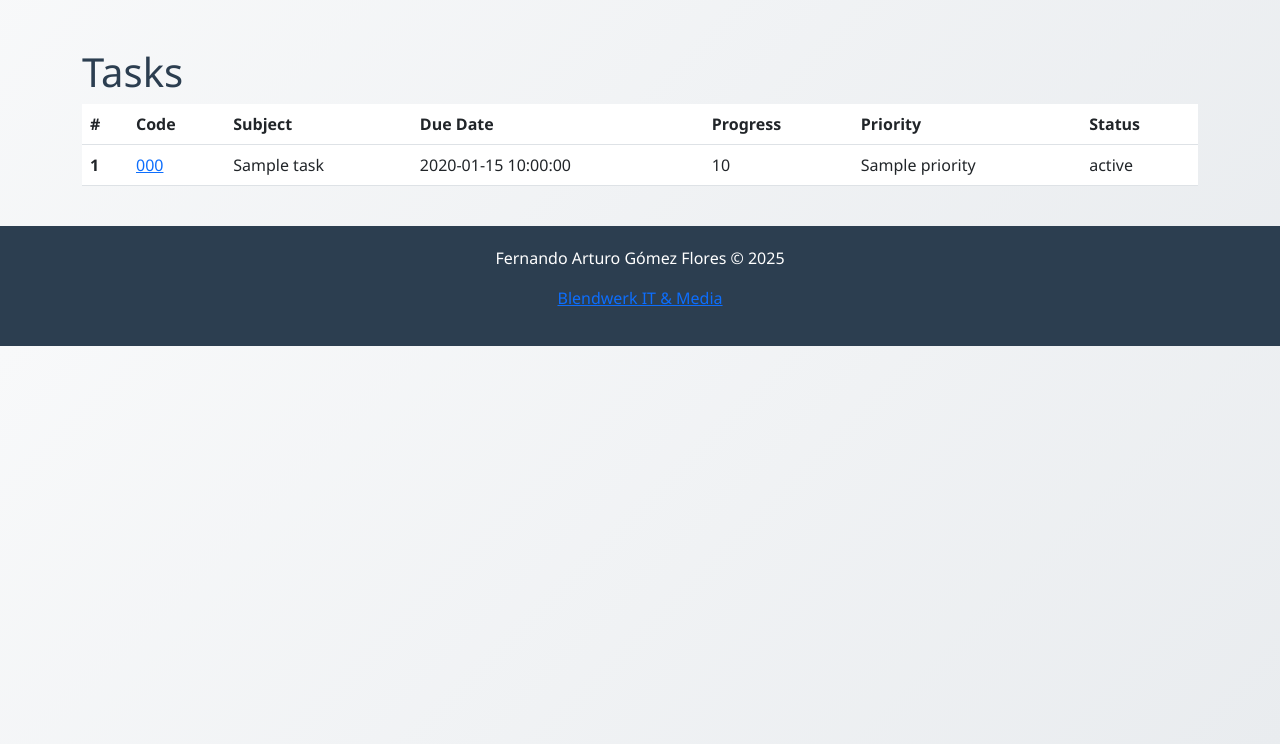
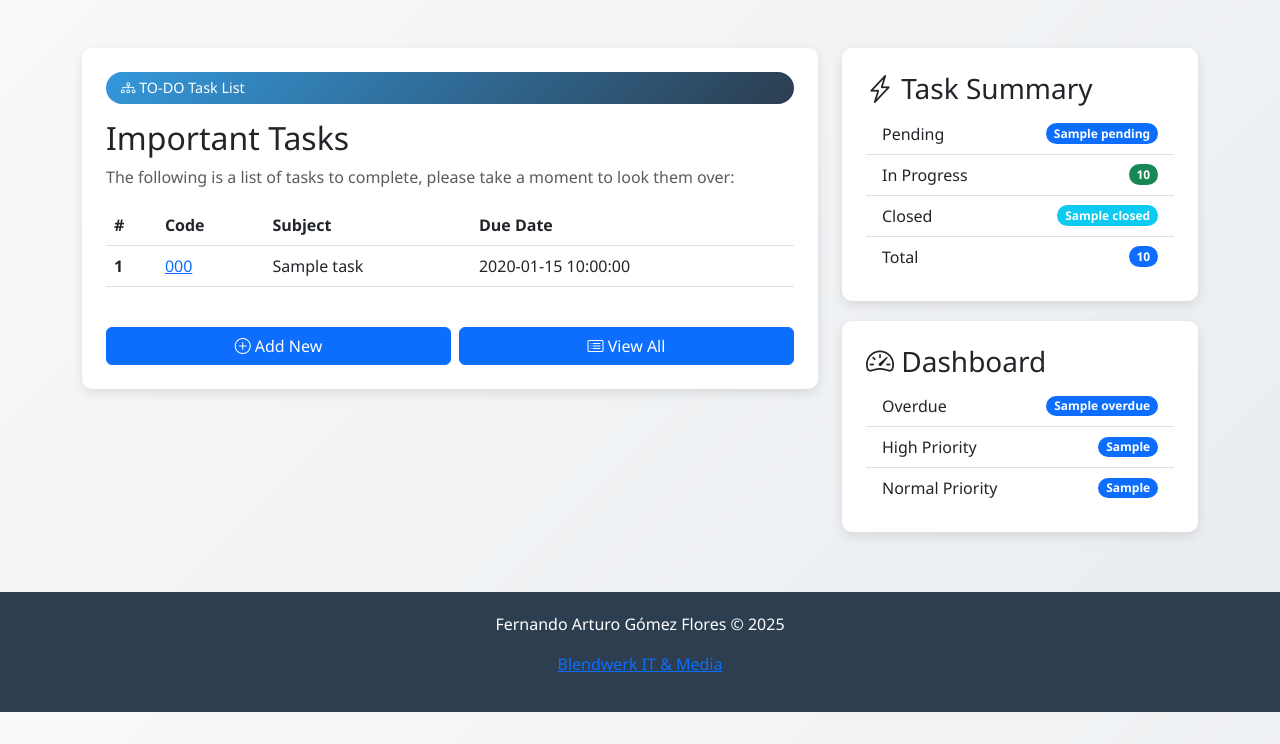
Before and after one commit to fernandoagomezf/python-todo-app, a Python web app: template src/templates/home/index.html in a window 1280 px wide. Shown: the part 56-800 px from the top of the page. Run offline with Jinja, Linux system fonts and the light colour scheme; the template is opened without the code that fills it: most values are stand-ins (such as "Sample title", 1, 10 or a date in 2020).

Commit message:
feat: agregar tareas y resumen en la plantilla de inicio, actualizar rutas de tareas

```diff
--- a/src/main.py
+++ b/src/main.py
@@ -22,7 +22,7 @@ def home_about():
 def task_index():
     return webapp.route("task", "get_index")
 
-@webapp.get_engine().route('/task/<uuid:task_id>')
+@webapp.get_engine().route('/task/<uuid:id>')
 def task_detail(id: UUID):
     return webapp.route("task", "detail", {"id": id})
 
--- a/src/templates/home/index.html
+++ b/src/templates/home/index.html
@@ -1,7 +1,15 @@
 {% extends "master.html" %}
 
 {% block content %}
-    <h1>Tasks</h1>
+    <div class="row">
+            <div class="col-lg-8">
+                <div class="card p-4 mb-4">
+                    <span class="model-badge"><i class="bi bi-diagram-3"></i> TO-DO Task List</span>
+                    <h2>Important Tasks</h2>
+                    <p class="text-muted">The following is a list of tasks to complete, please take a moment to look them over:</p>
+
+                    <div class="row">
+                        <div class="col-md-12 mb-6">
                             <table class="table">
                                 <thead>
                                     <tr>
@@ -9,23 +17,73 @@
                                         <th scope="col">Code</th>
                                         <th scope="col">Subject</th>
                                         <th scope="col">Due Date</th>
-                <th scope="col">Progress</th>
-                <th scope="col">Priority</th>
-                <th scope="col">Status</th>
                                     </tr>
                                 </thead>
                                 <tbody>
                                     {% for task in tasks %}
                                     <tr>
                                         <th scope="row">{{ loop.index }}</th>
-                <td><a href="{{ url_for('task', task_id=task.id) }}">{{ task.code }}</a></td>
+                                        <td><a href="{{ url_for('task_detail', id=task.id) }}">{{ task.code }}</a></td>
                                         <td>{{ task.subject }}</td>
                                         <td>{{ task.due_date }}</td>
-                <td>{{ task.progress }}</td>
-                <td>{{ task.priority }}</td>
-                <td>{{ task.status }}</td>
                                     </tr>
                                     {% endfor %}
                                 </tbody>
                             </table>
+                        </div>
+                    </div>
+
+                    <div class="mt-4 d-flex gap-2">
+                        <button type="button" class="btn btn-primary flex-fill" id="addBtn">
+                            <i class="bi bi-plus-circle"></i> Add New
+                        </button>
+                        <button type="button" class="btn btn-primary flex-fill" id="viewBtn">
+                            <i class="bi bi-card-list"></i> View All
+                        </button>
+                    </div>
+                </div>
+            </div>
+
+            <div class="col-lg-4">
+                <div class="card p-4">
+                    <h3><i class="bi bi-lightning-charge"></i> Task Summary</h3>
+                    <ul class="list-group list-group-flush">
+                        <li class="list-group-item d-flex justify-content-between align-items-center">
+                            Pending
+                            <span class="badge bg-primary rounded-pill">{{ summary.pending }}</span>
+                        </li>
+                        <li class="list-group-item d-flex justify-content-between align-items-center">
+                            In Progress
+                            <span class="badge bg-success rounded-pill">{{ summary.in_progress }}</span>
+                        </li>
+                        <li class="list-group-item d-flex justify-content-between align-items-center">
+                            Closed
+                            <span class="badge bg-info rounded-pill">{{ summary.closed }}</span>
+                        </li>
+                        <li class="list-group-item d-flex justify-content-between align-items-center">
+                            Total
+                            <span class="badge bg-primary rounded-pill">{{ summary.total }}</span>
+                        </li>
+                    </ul>
+                </div>
+                <div class="card p-4">
+                    <h3><i class="bi bi-speedometer2"></i> Dashboard</h3>
+                    <ul class="list-group list-group-flush">
+                        <li class="list-group-item d-flex justify-content-between align-items-center">
+                            Overdue
+                            <span class="badge bg-primary rounded-pill">{{ summary.overdue }}</span>
+                        </li>
+                        <li class="list-group-item d-flex justify-content-between align-items-center">
+                            High Priority
+                            <span class="badge bg-primary rounded-pill">{{ summary.high_priority }}</span>
+                        </li>
+                        <li class="list-group-item d-flex justify-content-between align-items-center">
+                            Normal Priority
+                            <span class="badge bg-primary rounded-pill">{{ summary.normal_priority }}</span>
+                        </li>
+                    </ul>
+                </div>
+            </div>
+        </div>
+    </div>
 {% endblock %}
--- a/src/templates/task/index.html
+++ b/src/templates/task/index.html
@@ -1,6 +1,7 @@
 {% extends "master.html" %}
 
 {% block content %}
+    <div class="row">
     <h1>Tasks</h1>
         <table class="table">
             <thead>
@@ -28,4 +29,5 @@
                 {% endfor %}
             </tbody>
         </table>
+    </div>
 {% endblock %}
```
Also changed, not shown: src/application/controllers.py (+37 -1 lines). Lines whose indentation alone changed are shown as unchanged.
